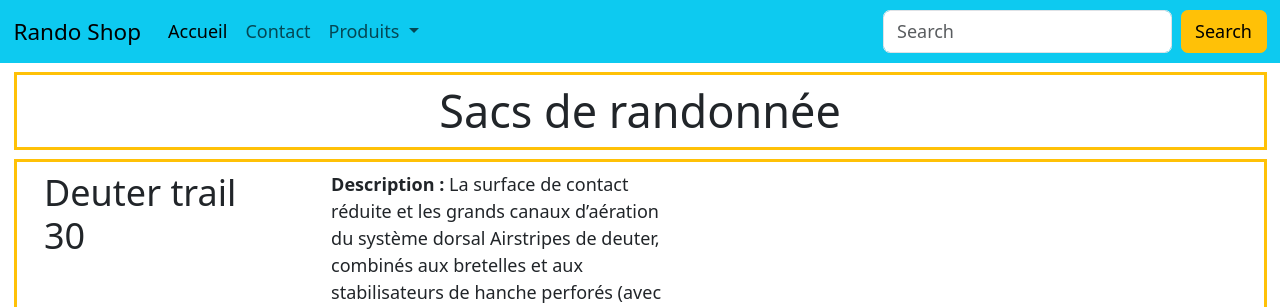
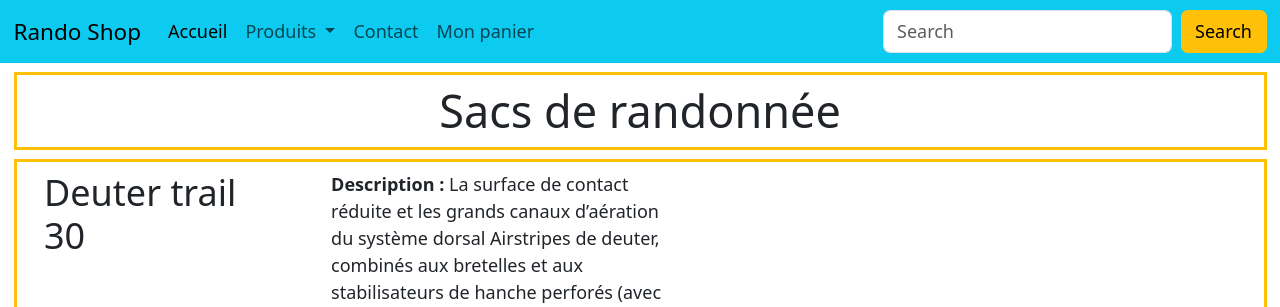
Before and after one commit to MaximePolese/projetphp_v2, a PHP site: page /shop.php in a window 1280 px wide. Shown: the top 307 px of the page. Run offline with PHP 8.4, Linux system fonts and the light colour scheme; grey boxes are pictures that could not be loaded.

Commit message:
Ajout de la page "Mon panier" connecter à cart.php

```diff
--- a/templates/header.php
+++ b/templates/header.php
@@ -26,9 +26,6 @@
                     <li class="nav-item">
                         <a class="nav-link active" aria-current="page" href="#">Accueil</a>
                     </li>
-                    <li class="nav-item">
-                        <a class="nav-link" href="#">Contact</a>
-                    </li>
                     <li class="nav-item dropdown">
                         <a class="nav-link dropdown-toggle" href="#" role="button" data-bs-toggle="dropdown"
                            aria-expanded="false">
@@ -42,6 +39,12 @@
                             <li><a class="dropdown-item" href="#">Bâtons</a></li>
                         </ul>
                     </li>
+                    <li class="nav-item">
+                        <a class="nav-link" href="#">Contact</a>
+                    </li>
+                    <li class="nav-item">
+                        <a class="nav-link" href="cart.php">Mon panier</a>
+                    </li>
                 </ul>
                 <form class="d-flex" role="search">
                     <input class="form-control me-2" type="search" placeholder="Search" aria-label="Search">
```
